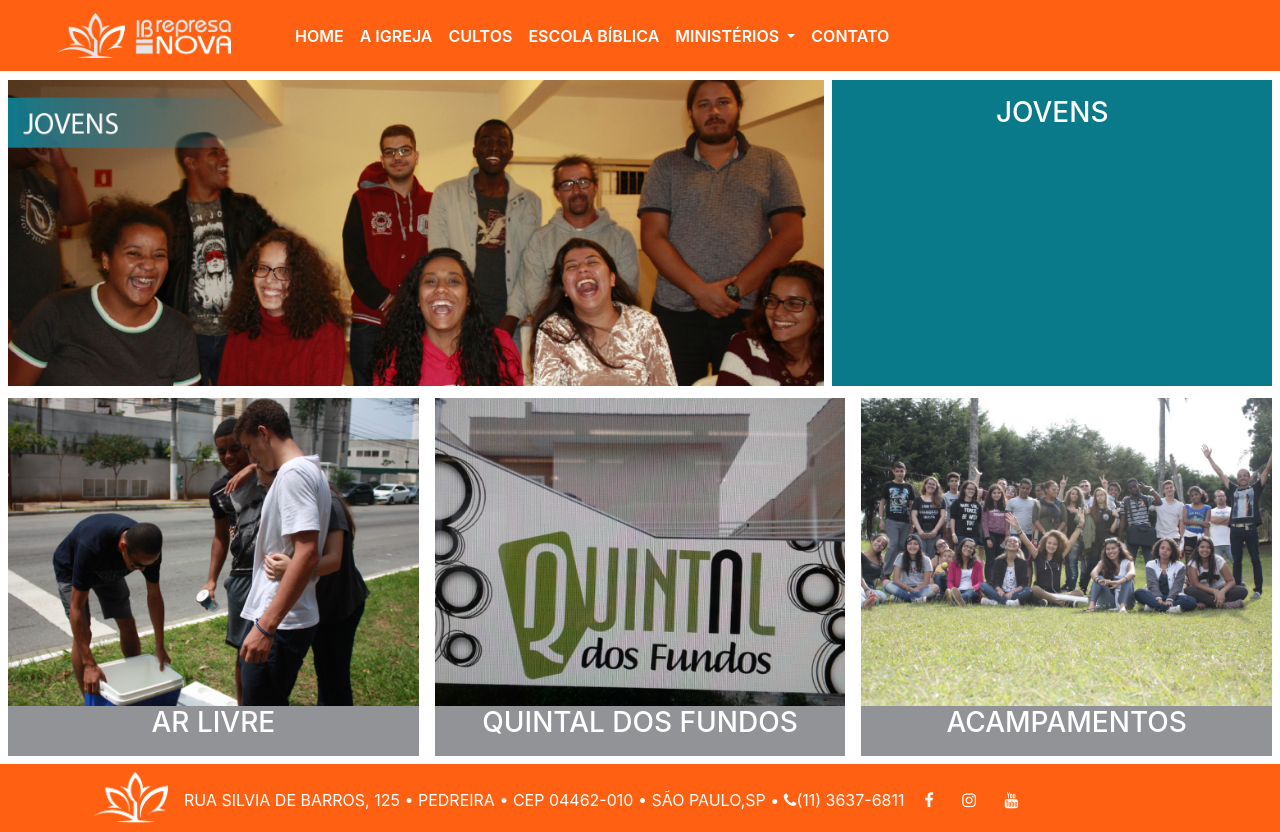
After one commit to GustavoDiogo/siteibrn2, a PHP site: page /jovens.php in a window 1280 px wide. The commit adds this page. Run offline with PHP 8.4, Linux system fonts and the light colour scheme; some libraries are stand-ins or nearby versions.

Commit message:
adiciona pagina de joveovens

```diff
--- a/header.php
+++ b/header.php
@@ -46,7 +46,7 @@
 				        <div class="dropdown-menu" aria-labelledby="navbarDropdownMenuLink">
 				          <a class="dropdown-item" href="acaosocial.php">AÇÃO SOCIAL</a>
 				          <a class="dropdown-item" href="homens.php">HOMENS</a>
-				          <a class="dropdown-item" href="#">JOVENS</a>
+				          <a class="dropdown-item" href="jovens.php">JOVENS</a>
 				          <a class="dropdown-item" href="#">LOUVOR</a>
 				          <a class="dropdown-item" href="missoes.php">MISSÕES</a>
 				          <a class="dropdown-item" href="mulheres.php">MULHERES</a>
--- a/index.php
+++ b/index.php
@@ -112,7 +112,9 @@
     </a>
   </div>
   <div>
-    <img src="images/jovens_thumb.jpg">
+    <a href="jovens.php">
+      <img src="images/jovens_thumb.jpg">
+    </a>
   </div>
   <div>
     <img src="images/louvor_thumb.jpg">
--- /dev/null
+++ b/jovens.php
@@ -0,0 +1,47 @@
+<?php include("header.php"); ?>
+
+<link rel="stylesheet" href="css/pagina_entrada.css">
+
+<div class="top-div-entrada">
+	<div class="banner">
+		<img src="images/jovens_banner.jpg">
+	</div>
+	<div class="descricao-box-entrada">
+		<div class="descricao-box-texto-entrada">
+			<h3 align="middle">JOVENS</h3>
+
+		</div>
+	</div>
+</div>
+
+<div class="top-div-informativa">
+	<div class="banner-informativa">
+		<img src="images/arlivre.jpg">
+
+		<div class="descricao-box-informativa">
+			<div class="descricao-box-texto-informativa">
+				<h3 align="middle">AR LIVRE</h3>
+			</div>
+		</div>
+	</div>
+
+	<div class="banner-informativa">
+		<img src="images/quintaldosfundos.jpg">
+
+		<div class="descricao-box-texto-informativa">
+			<h3 align="middle">QUINTAL DOS FUNDOS</h3>
+		</div>
+
+	</div>
+
+	<div class="banner-informativa">
+		<img src="images/acampamentos.jpg">
+
+		<div class="descricao-box-texto-informativa">
+			<h3 align="middle">ACAMPAMENTOS</h3>
+		</div>
+
+	</div>
+</div>
+
+<?php include("footer.php"); ?>
```
Also changed, not shown: images/Ar_livre.jpg (added), images/acampamentos.jpg (added), images/arlivre.jpg (added), images/jovens_banner.jpg (added), images/quintaldosfundos.jpg (added).
